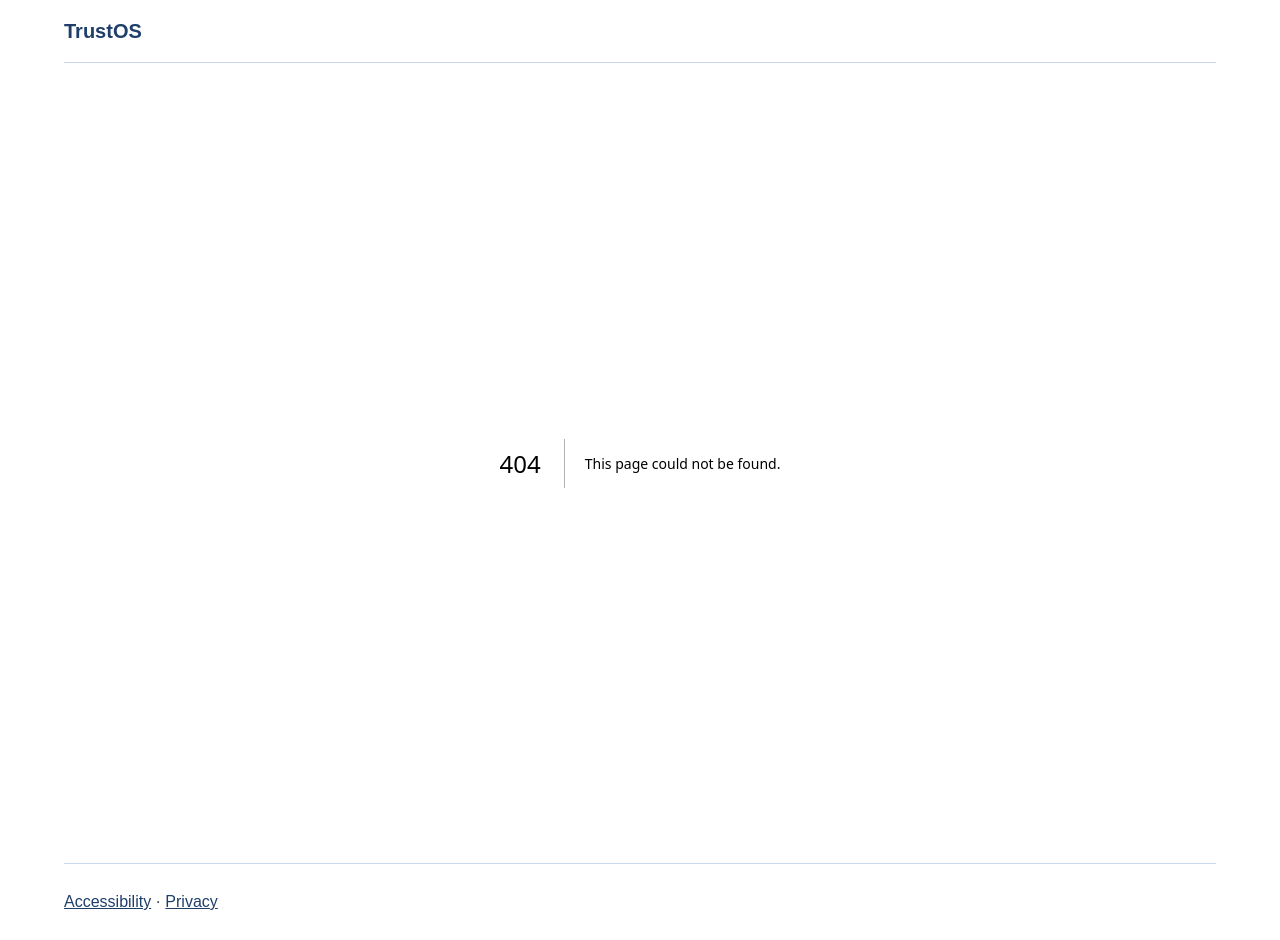
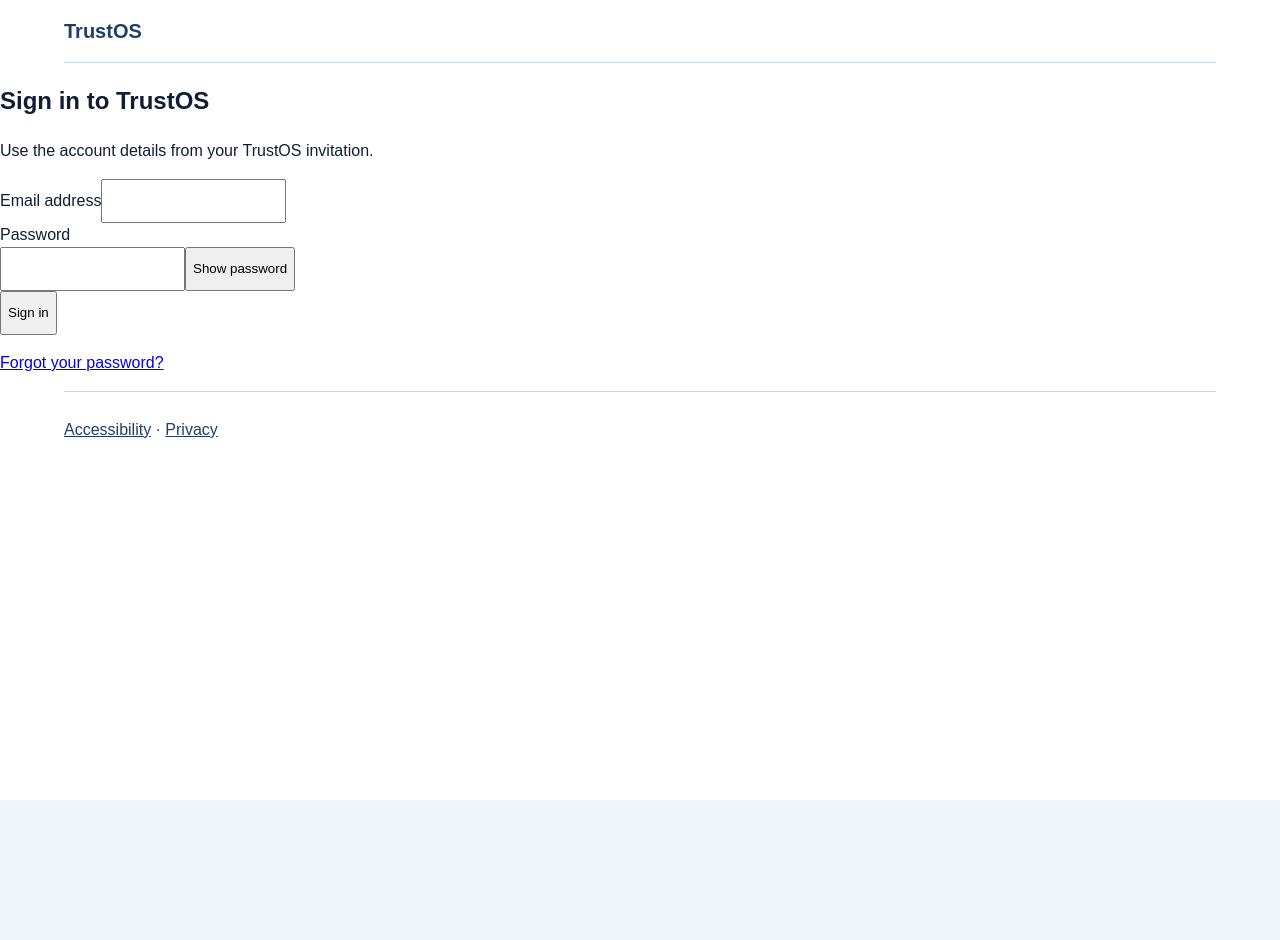
Before and after one commit to laggiesfl/beaccessible-website, a Next.js app in the folder trustos-app/: page /sign-in in a window 1280 px wide. Before the commit this address had no page. After the commit the page ends 800 px from the top, so only its background shows below. Built offline with nearby package versions, Linux system fonts and the light colour scheme.

Commit message:
feat: add accessible TrustOS sign-in page

```diff
--- /dev/null
+++ b/trustos-app/app/(auth)/sign-in/page.tsx
@@ -0,0 +1,66 @@
+import Link from 'next/link';
+
+import { AccountForm } from '@/components/account-form';
+import { ErrorSummary } from '@/components/error-summary';
+import { PasswordField } from '@/components/password-field';
+import { signInAction, safeNextPath } from '@/lib/actions/auth';
+
+type SignInPageProps = {
+  searchParams: Promise<{
+    error?: string;
+    email?: string;
+    next?: string;
+    changed?: string;
+  }>;
+};
+
+export default async function SignInPage({ searchParams }: SignInPageProps) {
+  const params = await searchParams;
+  const errorMessage =
+    params.error === 'session'
+      ? 'Your session is no longer active. Sign in again to continue.'
+      : params.error
+        ? 'We could not sign you in. Check your details or reset your password.'
+        : null;
+
+  return (
+    <section className="account-card" aria-labelledby="sign-in-heading">
+      <h1 id="sign-in-heading">Sign in to TrustOS</h1>
+      <p>Use the account details from your TrustOS invitation.</p>
+
+      {params.changed === '1' ? (
+        <p className="status-message" role="status">
+          Your password has been changed. Sign in with your new password.
+        </p>
+      ) : null}
+
+      <ErrorSummary message={errorMessage} />
+
+      <AccountForm action={signInAction} submitLabel="Sign in">
+        <input type="hidden" name="next" value={safeNextPath(params.next)} />
+        <div className="form-field">
+          <label htmlFor="email">Email address</label>
+          <input
+            id="email"
+            name="email"
+            type="email"
+            inputMode="email"
+            autoComplete="email"
+            defaultValue={params.email ?? ''}
+            required
+          />
+        </div>
+        <PasswordField
+          id="password"
+          name="password"
+          label="Password"
+          autoComplete="current-password"
+        />
+      </AccountForm>
+
+      <p className="account-support-link">
+        <Link href="/forgot-password">Forgot your password?</Link>
+      </p>
+    </section>
+  );
+}
```
